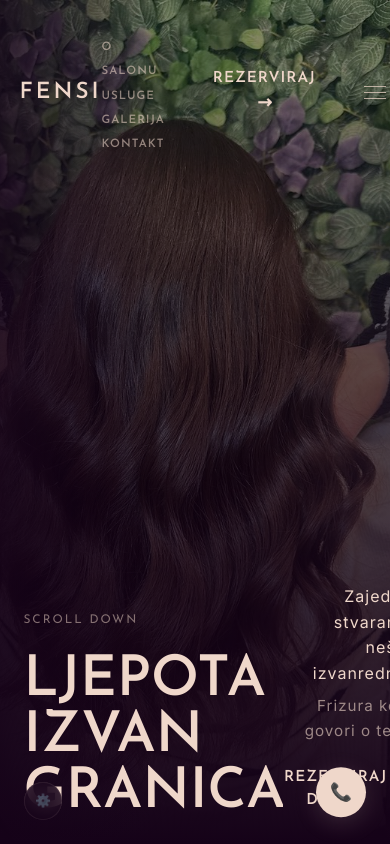
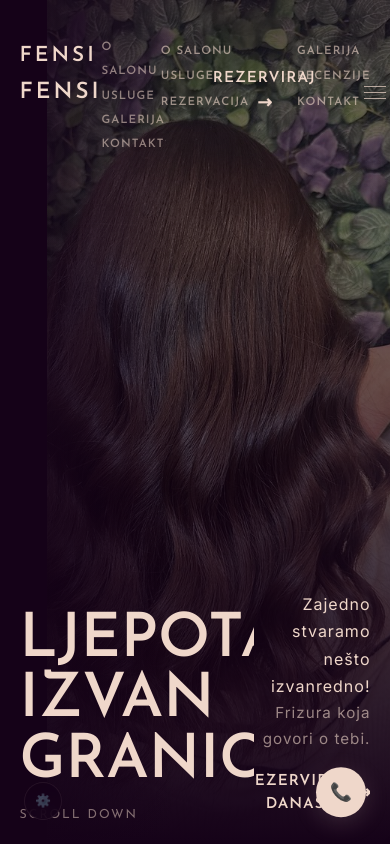
Before and after one commit to lidlcindric-art/fensi-next, a Next.js app: page / in a window 390 px wide. Shown: the top 844 px of the page. Built offline with nearby package versions, Linux system fonts and the light colour scheme.

Commit message:
fix: hero identical to SR template — photo right-weighted, left+top gradient, two-col vertical nav, clip-reveal -95px, mobile drawer; calendar compact

```diff
--- a/app/page.tsx
+++ b/app/page.tsx
@@ -341,61 +341,94 @@ export default function FensiPage() {
         </div>
       )}
 
-      {/* ══ HERO ════════════════════════════════ */}
-      <section style={{position:'relative',width:'100%',minHeight:'100dvh',overflow:'hidden',background:'var(--plum)',display:'flex',alignItems:'flex-end'}}>
-        {/* Background photo */}
-        <div style={{position:'absolute',inset:0,zIndex:0}}>
-          <Image src="/photos/chocolate-waves.jpg" alt="Fensi Salon" fill style={{objectFit:'cover',objectPosition:'center 15%',filter:'brightness(.55)'}} priority sizes="100vw"/>
+      {/* ══ HERO — identical to SR template ════ */}
+      <section style={{position:'relative',width:'100%',height:'100dvh',minHeight:'640px',overflow:'hidden',background:'var(--plum)'}}>
+
+        {/* PHOTO — right-weighted like template woman-hero.png */}
+        {/* Template: image at left:146px, width:~962px in 1254px container (~77% width, starting ~11.6% from left) */}
+        <div style={{position:'absolute',top:0,right:0,bottom:0,left:'12%',zIndex:0}}>
+          <Image src="/photos/chocolate-waves.jpg" alt="Fensi" fill style={{objectFit:'cover',objectPosition:'center 12%',filter:'brightness(.65)'}} priority sizes="88vw"/>
         </div>
-        {/* Gradient overlays matching template */}
+
+        {/* GRADIENT — bottom: transparent → solid (template: covers bottom 1/3) */}
         <div style={{position:'absolute',inset:0,zIndex:1,background:'linear-gradient(rgba(21,2,24,0) 0%, rgba(21,2,24,1) 100%)'}}/>
-        <div style={{position:'absolute',top:0,left:0,bottom:0,width:'40%',zIndex:1,background:'linear-gradient(270deg,rgba(21,2,24,0) 0%,rgba(21,2,24,.7) 100%)'}}/>
+        {/* LEFT gradient: solid → transparent (template: left 33%) */}
+        <div style={{position:'absolute',top:0,left:0,bottom:0,width:'45%',zIndex:1,background:'linear-gradient(to right, rgba(21,2,24,.9) 0%, rgba(21,2,24,.4) 60%, rgba(21,2,24,0) 100%)'}}/>
+        {/* TOP gradient: solid → transparent (template has top fade too) */}
+        <div style={{position:'absolute',top:0,left:0,right:0,height:'30%',zIndex:1,background:'linear-gradient(rgba(21,2,24,.6) 0%, rgba(21,2,24,0) 100%)'}}/>
 
-        {/* Hero content — two-column layout like template */}
-        <div style={{position:'relative',zIndex:2,width:'100%',padding:'0 5% 6% 6%',display:'grid',gridTemplateColumns:'1fr',gap:'2rem'}}>
-          <div className="md:grid" style={{gridTemplateColumns:'66.667% 33.333%',gap:'0',alignItems:'flex-end',display:'grid'}}>
-            {/* LEFT: big headline */}
+        {/* NAV — two vertical columns on right (template pattern) */}
+        <div style={{position:'absolute',top:0,left:0,right:0,zIndex:10,display:'flex',justifyContent:'space-between',alignItems:'flex-start',padding:'2.5rem 5% 0 5%'}}>
+          {/* Logo */}
+          <div style={{fontFamily:"'Josefin Sans'",fontSize:'1.3rem',fontWeight:600,textTransform:'uppercase',letterSpacing:'3px',color:'var(--cream)'}}>Fensi</div>
+          {/* Two-column nav (template: right side, 16.67% + 16.67%) */}
+          <div style={{display:'flex',gap:'3rem'}}>
+            <div style={{display:'flex',flexDirection:'column',gap:'.15rem'}}>
+              {[['o salonu','#osalonu'],['usluge','#usluge'],['rezervacija','#rezervacija']].map(([l,h])=>(
+                <a key={l} href={h} style={{fontFamily:"'Josefin Sans'",fontSize:'.72rem',fontWeight:600,textTransform:'uppercase',letterSpacing:'1px',color:'rgba(239,215,202,.6)',lineHeight:'2',textDecoration:'none',transition:'color .2s'}}
+                  onMouseEnter={e=>(e.target as HTMLElement).style.color='var(--cream)'}
+                  onMouseLeave={e=>(e.target as HTMLElement).style.color='rgba(239,215,202,.6)'}>{l}</a>
+              ))}
+            </div>
+            <div style={{display:'flex',flexDirection:'column',gap:'.15rem'}}>
+              {[['galerija','#galerija'],['recenzije','#testimonials'],['kontakt','#kontakt']].map(([l,h])=>(
+                <a key={l} href={h} style={{fontFamily:"'Josefin Sans'",fontSize:'.72rem',fontWeight:600,textTransform:'uppercase',letterSpacing:'1px',color:'rgba(239,215,202,.6)',lineHeight:'2',textDecoration:'none',transition:'color .2s'}}
+                  onMouseEnter={e=>(e.target as HTMLElement).style.color='var(--cream)'}
+                  onMouseLeave={e=>(e.target as HTMLElement).style.color='rgba(239,215,202,.6)'}>{l}</a>
+              ))}
+            </div>
+          </div>
+        </div>
+
+        {/* BOTTOM CONTENT — two-column like template (66.67% left, 33.33% right) */}
+        <div style={{position:'absolute',bottom:0,left:0,right:0,zIndex:2,padding:'0 5% 5% 5%',display:'grid',gridTemplateColumns:'66.667% 33.333%',alignItems:'flex-end',gap:0}}>
+
+          {/* LEFT COL: "Beauty Beyond" equivalent — huge headline + scroll down */}
           <div>
-              {/* "scroll down" label */}
-              <div style={{
-                fontFamily:"'Josefin Sans'",fontSize:'.75rem',fontWeight:400,textTransform:'uppercase',
-                letterSpacing:'2px',color:'rgba(239,215,202,.5)',marginBottom:'1.5rem',
-                opacity: heroLoaded ? 1 : 0, transition: 'opacity .5s .2s',
-              }}>scroll down</div>
-
-              {/* Main headline — clip reveal, matching template 95px */}
-              <h1 style={{fontFamily:"'Josefin Sans'",fontWeight:600,lineHeight:1,textTransform:'uppercase',letterSpacing:0,color:'var(--cream)'}}>
-                <span className="hero-line" style={{overflow:'hidden',display:'block'}}>
-                  <span className="hero-word" style={{display:'block',transform:heroLoaded?'none':'translateY(-95px)',opacity:heroLoaded?1:0,transition:'transform .7s .3s cubic-bezier(.16,1,.3,1), opacity .5s .3s',fontSize:'clamp(3.5rem,8vw,6.5rem)'}}>
-                    Ljepota
+            {/* Main headline — clip reveal from -95px (exact template animation) */}
+            <h1 style={{fontFamily:"'Josefin Sans'",fontWeight:600,lineHeight:1,textTransform:'uppercase',letterSpacing:0,color:'var(--cream)',margin:0}}>
+              {/* "Beauty Beyond" = our "Ljepota Izvan" on line 1 */}
+              <span style={{overflow:'hidden',display:'block'}}>
+                <span style={{display:'block',transform:heroLoaded?'translateY(0)':'translateY(-95px)',opacity:heroLoaded?1:0,transition:'transform .7s .25s cubic-bezier(.16,1,.3,1),opacity .5s .25s',fontSize:'clamp(3.8rem,9vw,7.5rem)',lineHeight:1}}>
+                  Ljepota Izvan
                 </span>
               </span>
-                <span className="hero-line" style={{overflow:'hidden',display:'block'}}>
-                  <span className="hero-word" style={{display:'block',transform:heroLoaded?'none':'translateY(-95px)',opacity:heroLoaded?1:0,transition:'transform .7s .42s cubic-bezier(.16,1,.3,1), opacity .5s .42s',fontSize:'clamp(3.5rem,8vw,6.5rem)'}}>
-                    Izvan
-                  </span>
-                </span>
-                <span className="hero-line" style={{overflow:'hidden',display:'block'}}>
-                  <span className="hero-word" style={{display:'block',transform:heroLoaded?'none':'translateY(-95px)',opacity:heroLoaded?1:0,transition:'transform .7s .54s cubic-bezier(.16,1,.3,1), opacity .5s .54s',fontSize:'clamp(3.5rem,8vw,6.5rem)'}}>
+              {/* Second line = "Granica" */}
+              <span style={{overflow:'hidden',display:'block'}}>
+                <span style={{display:'block',transform:heroLoaded?'translateY(0)':'translateY(-95px)',opacity:heroLoaded?1:0,transition:'transform .7s .38s cubic-bezier(.16,1,.3,1),opacity .5s .38s',fontSize:'clamp(3.8rem,9vw,7.5rem)',lineHeight:1}}>
                   Granica
                 </span>
               </span>
             </h1>
+
+            {/* "scroll down" — inline with title, like template */}
+            <div style={{overflow:'hidden',marginTop:'.8rem'}}>
+              <span style={{display:'block',fontFamily:"'Josefin Sans'",fontSize:'.78rem',fontWeight:400,textTransform:'uppercase',letterSpacing:'2px',color:'rgba(239,215,202,.5)',transform:heroLoaded?'translateY(0)':'translateY(-40px)',opacity:heroLoaded?1:0,transition:'transform .6s .6s cubic-bezier(.16,1,.3,1),opacity .4s .6s'}}>
+                scroll down
+              </span>
+            </div>
           </div>
 
-            {/* RIGHT: subtitle + book button, bottom-aligned (matching template right column) */}
-            <div style={{textAlign:'right',display:'flex',flexDirection:'column',justifyContent:'flex-end',gap:'1.5rem',paddingBottom:'.5rem'}}>
-              <div style={{opacity:heroLoaded?1:0,transform:heroLoaded?'none':'translateY(20px)',transition:'all .6s .8s'}}>
-                <p style={{fontFamily:"'Inter'",fontSize:'1rem',letterSpacing:'1px',color:'var(--cream)',lineHeight:'1.6',marginBottom:'.5rem'}}>
+          {/* RIGHT COL: subtitle + "book today" button (bottom-aligned, right-align) */}
+          <div style={{textAlign:'right',display:'flex',flexDirection:'column',justifyContent:'flex-end',paddingBottom:'.5rem',gap:'1.2rem'}}>
+            {/* Subtitle lines — each in clip wrap */}
+            <div>
+              <div style={{overflow:'hidden'}}>
+                <p style={{fontFamily:"'Inter'",fontSize:'1rem',letterSpacing:'1px',color:'var(--cream)',lineHeight:'1.7',transform:heroLoaded?'translateY(0)':'translateY(-30px)',opacity:heroLoaded?1:0,transition:'transform .6s .7s cubic-bezier(.16,1,.3,1),opacity .5s .7s'}}>
                   Zajedno stvaramo nešto izvanredno!
                 </p>
-                <p style={{fontFamily:"'Inter'",fontSize:'.95rem',letterSpacing:'1px',color:'rgba(239,215,202,.6)',lineHeight:'1.6'}}>
+              </div>
+              <div style={{overflow:'hidden'}}>
+                <p style={{fontFamily:"'Inter'",fontSize:'.95rem',letterSpacing:'1px',color:'rgba(239,215,202,.6)',lineHeight:'1.7',transform:heroLoaded?'translateY(0)':'translateY(-30px)',opacity:heroLoaded?1:0,transition:'transform .6s .82s cubic-bezier(.16,1,.3,1),opacity .5s .82s'}}>
                   Frizura koja govori o tebi.
                 </p>
               </div>
-              <div style={{opacity:heroLoaded?1:0,transition:'opacity .5s 1s',display:'flex',justifyContent:'flex-end'}}>
+            </div>
+            {/* "book today" button with diagonal arrow — exact template style */}
+            <div style={{overflow:'hidden',display:'flex',justifyContent:'flex-end'}}>
               <button
                 className="book-btn"
+                style={{transform:heroLoaded?'translateY(0)':'translateY(-42px)',opacity:heroLoaded?1:0,transition:'transform .6s .95s cubic-bezier(.16,1,.3,1),opacity .5s .95s'}}
                 onClick={()=>document.getElementById('rezervacija')?.scrollIntoView({behavior:'smooth'})}
               >
                 rezerviraj danas <span className="barrow">↗</span>
@@ -403,7 +436,13 @@ export default function FensiPage() {
             </div>
           </div>
         </div>
-        </div>
+
+        {/* Mobile: simplified layout */}
+        <style>{`
+          @media(max-width:767px){
+            .hero-grid { grid-template-columns: 1fr !important; }
+          }
+        `}</style>
       </section>
 
       {/* ══ ABOUT ═══════════════════════════════ */}
@@ -629,33 +668,38 @@ export default function FensiPage() {
         </div>
 
         <div style={{display:'grid',gridTemplateColumns:'1fr',gap:'2rem'}} className="md:grid-cols-2">
-          {/* Calendar */}
-          <div data-r="left" style={{background:'rgba(239,215,202,.03)',border:'1px solid rgba(239,215,202,.07)',padding:'2rem'}}>
-            <div style={{display:'flex',alignItems:'center',justifyContent:'space-between',marginBottom:'1.2rem'}}>
-              <button onClick={()=>{setCalMonth(m=>{if(m===0){setCalYear(y=>y-1);return 11}return m-1})}} style={{background:'none',border:'1px solid rgba(239,215,202,.1)',color:'rgba(239,215,202,.4)',width:'28px',height:'28px',borderRadius:'50%',cursor:'pointer',fontSize:'.85rem'}}>‹</button>
-              <span style={{fontFamily:"'Josefin Sans'",fontSize:'1rem',fontWeight:600,textTransform:'uppercase',letterSpacing:'1px',color:'var(--cream)'}}>{MONTH_NAMES[calMonth]} {calYear}</span>
-              <button onClick={()=>{setCalMonth(m=>{if(m===11){setCalYear(y=>y+1);return 0}return m+1})}} style={{background:'none',border:'1px solid rgba(239,215,202,.1)',color:'rgba(239,215,202,.4)',width:'28px',height:'28px',borderRadius:'50%',cursor:'pointer',fontSize:'.85rem'}}>›</button>
+          {/* Calendar — compact */}
+          <div data-r="left" style={{background:'rgba(239,215,202,.03)',border:'1px solid rgba(239,215,202,.07)',padding:'1.2rem'}}>
+            {/* Month nav */}
+            <div style={{display:'flex',alignItems:'center',justifyContent:'space-between',marginBottom:'.8rem'}}>
+              <button onClick={()=>{setCalMonth(m=>{if(m===0){setCalYear(y=>y-1);return 11}return m-1})}} style={{background:'none',border:'none',color:'rgba(239,215,202,.5)',cursor:'pointer',fontSize:'1rem',padding:'0 .4rem',lineHeight:1}}>‹</button>
+              <span style={{fontFamily:"'Josefin Sans'",fontSize:'.78rem',fontWeight:600,textTransform:'uppercase',letterSpacing:'1px',color:'var(--cream)'}}>{MONTH_NAMES[calMonth].substring(0,3)} {calYear}</span>
+              <button onClick={()=>{setCalMonth(m=>{if(m===11){setCalYear(y=>y+1);return 0}return m+1})}} style={{background:'none',border:'none',color:'rgba(239,215,202,.5)',cursor:'pointer',fontSize:'1rem',padding:'0 .4rem',lineHeight:1}}>›</button>
             </div>
-            <div style={{display:'grid',gridTemplateColumns:'repeat(7,1fr)',gap:'2px',marginBottom:'4px'}}>
-              {['Pon','Uto','Sri','Čet','Pet','Sub','Ned'].map(d=><div key={d} style={{textAlign:'center',fontFamily:"'Josefin Sans'",fontSize:'.58rem',letterSpacing:'1px',textTransform:'uppercase',color:'rgba(239,215,202,.25)',padding:'.3rem 0'}}>{d}</div>)}
+            {/* Day names */}
+            <div style={{display:'grid',gridTemplateColumns:'repeat(7,1fr)',gap:'1px',marginBottom:'2px'}}>
+              {['P','U','S','Č','P','S','N'].map((d,i)=><div key={i} style={{textAlign:'center',fontFamily:"'Josefin Sans'",fontSize:'.55rem',letterSpacing:'.5px',textTransform:'uppercase',color:'rgba(239,215,202,.2)',padding:'.2rem 0'}}>{d}</div>)}
             </div>
-            <div style={{display:'grid',gridTemplateColumns:'repeat(7,1fr)',gap:'2px'}}>
+            {/* Days grid — more compact */}
+            <div style={{display:'grid',gridTemplateColumns:'repeat(7,1fr)',gap:'1px'}}>
               {calDays().map((day,i)=>(
                 <div key={i} onClick={()=>!day.empty&&!day.past&&!day.closed&&handleSelectDate(day.ds)}
-                  className={`cal-day ${day.empty?'empty':''} ${day.past?'past':''} ${day.closed&&!day.empty&&!day.past?'closed':''} ${day.isToday?'today':''} ${day.selected?'selected':''}`}>
+                  style={{aspectRatio:'1',display:'flex',alignItems:'center',justifyContent:'center',borderRadius:'50%',fontSize:'.72rem',cursor:day.empty||day.past||day.closed?'default':'pointer',color:day.selected?'var(--plum)':day.isToday?'var(--cream)':'rgba(239,215,202,.4)',background:day.selected?'var(--cream)':day.isToday?'rgba(239,215,202,.12)':'transparent',opacity:day.past||day.closed?0.18:1,fontWeight:day.isToday?600:400,minHeight:'26px',transition:'all .15s',textDecoration:day.closed&&!day.empty&&!day.past?'line-through':'none'}}
+                >
                   {day.empty?'':day.d}
                 </div>
               ))}
             </div>
+            {/* Slots */}
             {selDate&&(
-              <div style={{marginTop:'1.2rem'}}>
-                <div style={{fontFamily:"'Josefin Sans'",fontSize:'.6rem',letterSpacing:'2px',textTransform:'uppercase',color:'rgba(239,215,202,.3)',marginBottom:'.6rem'}}>slobodni termini</div>
-                {slotsLoading?<p style={{fontFamily:"'Inter'",fontSize:'.8rem',color:'rgba(239,215,202,.3)'}}>Učitavam...</p>:(
-                  <div style={{display:'grid',gridTemplateColumns:'repeat(4,1fr)',gap:'3px'}}>
-                    {slots.length===0?<p style={{fontSize:'.75rem',color:'rgba(239,215,202,.3)',gridColumn:'1/-1',textAlign:'center'}}>Nema termina</p>:
+              <div style={{marginTop:'.9rem',borderTop:'1px solid rgba(239,215,202,.06)',paddingTop:'.8rem'}}>
+                <div style={{fontFamily:"'Josefin Sans'",fontSize:'.55rem',letterSpacing:'2px',textTransform:'uppercase',color:'rgba(239,215,202,.3)',marginBottom:'.5rem'}}>termini — {selDate}</div>
+                {slotsLoading?<p style={{fontFamily:"'Inter'",fontSize:'.75rem',color:'rgba(239,215,202,.3)'}}>...</p>:(
+                  <div style={{display:'grid',gridTemplateColumns:'repeat(4,1fr)',gap:'2px'}}>
+                    {slots.length===0?<p style={{fontSize:'.7rem',color:'rgba(239,215,202,.25)',gridColumn:'1/-1',textAlign:'center'}}>Nema slobodnih</p>:
                       slots.map(s=>{const tk=s.startsWith('taken:');const t=tk?s.replace('taken:',''):s;return(
                         <button key={s} onClick={()=>!tk&&setSelTime(t)}
-                          className={`slot-btn ${tk?'taken':''} ${selTime===t?'selected':''}`}>{t}</button>
+                          style={{background:selTime===t?'var(--cream)':tk?'transparent':'rgba(239,215,202,.04)',border:`1px solid ${selTime===t?'var(--cream)':tk?'rgba(239,215,202,.05)':'rgba(239,215,202,.1)'}`,padding:'.35rem .2rem',textAlign:'center',fontSize:'.68rem',fontFamily:"'Josefin Sans'",letterSpacing:'.3px',cursor:tk?'not-allowed':'pointer',color:selTime===t?'var(--plum)':tk?'rgba(239,215,202,.15)':'rgba(239,215,202,.6)',textDecoration:tk?'line-through':'none',transition:'all .15s'}}>{t}</button>
                       )})
                     }
                   </div>
```
Lines whose indentation alone changed are shown as unchanged.
